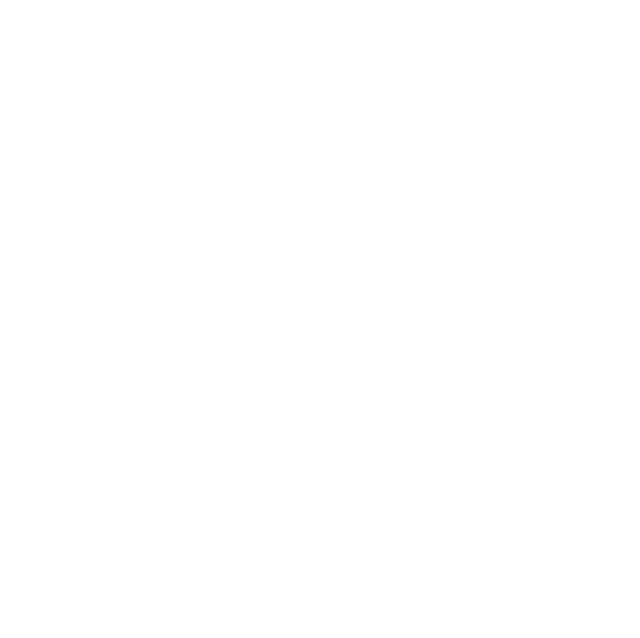
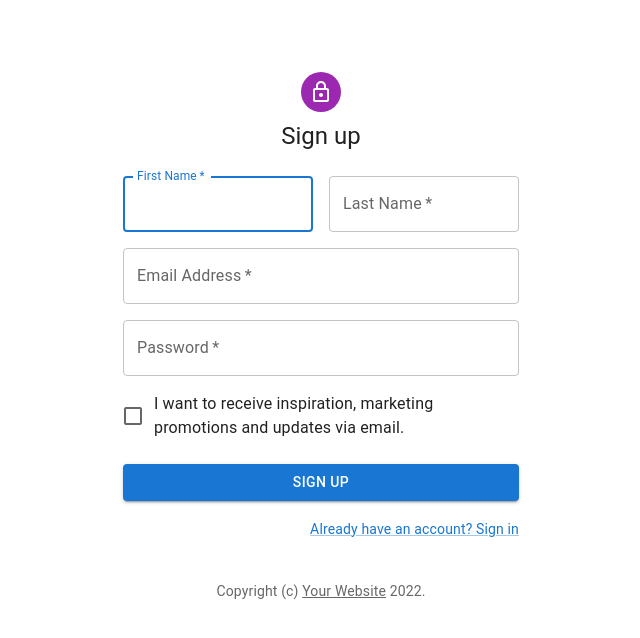
Before and after one commit to Atoyr/FighterPower, a React (Create React App) app: page /signup in a window 1280 px wide. Before the commit this address had no page. Shown: the top 638 px of the page, without its empty margins (319-959 px from the left). Built offline with nearby package versions, Linux system fonts and the light colour scheme; no server answers.

Commit message:
add signup

```diff
--- a/package.json
+++ b/package.json
@@ -14,6 +14,7 @@
     "@types/node": "^16.11.26",
     "@types/react": "^17.0.39",
     "@types/react-dom": "^17.0.13",
+    "firebase": "^9.6.8",
     "react": "^17.0.2",
     "react-dom": "^17.0.2",
     "react-router-dom": "^6.2.2",
--- a/src/App.tsx
+++ b/src/App.tsx
@@ -4,6 +4,7 @@
 
 import Index from 'pages/Index'
 import Signin from 'pages/Signin'
+import Signup from 'pages/Signup'
 import Home from 'pages/Home'
 
 const App = () => {
@@ -13,6 +14,7 @@
       <Routes>
         <Route path="/" element={<Index />} />
         <Route path="/signin" element={<Signin />} />
+        <Route path="/signup" element={<Signup />} />
         <Route path="/home" element={
           <RequireAuth>
             <Home />
--- /dev/null
+++ b/src/firebase.ts
@@ -0,0 +1,20 @@
+import { initializeApp } from "firebase/app"
+import { getAuth } from "firebase/auth";
+import { getFirestore } from 'firebase/firestore';
+
+const firebaseConfig = {
+    apiKey: process.env.REACT_APP_APIKEY,
+    authDomain: process.env.REACT_APP_AUTHDOMAIN,
+    projectId: process.env.REACT_APP_PROJECT_ID,
+    storageBucket: process.env.REACT_APP_STORAGE_BUCKET,
+    messagingSenderId: process.env.REACT_APP_MESSAGING_SENDER_ID,
+    appId: process.env.REACT_APP_APP_ID,
+    measurementId: process.env.REACT_APP_MEASUREMENT_ID
+};
+
+const app = initializeApp(firebaseConfig);
+const firebaseAuth = getAuth();
+const firebaseFirestore = getFirestore();
+
+export default app;
+export { firebaseAuth, firebaseFirestore }
--- /dev/null
+++ b/src/pages/Signup.tsx
@@ -0,0 +1,132 @@
+import * as React from 'react';
+import Avatar from '@mui/material/Avatar';
+import Button from '@mui/material/Button';
+import CssBaseline from '@mui/material/CssBaseline';
+import TextField from '@mui/material/TextField';
+import FormControlLabel from '@mui/material/FormControlLabel';
+import Checkbox from '@mui/material/Checkbox';
+import Link from '@mui/material/Link';
+import Grid from '@mui/material/Grid';
+import Box from '@mui/material/Box';
+import LockOutlinedIcon from '@mui/icons-material/LockOutlined';
+import Typography from '@mui/material/Typography';
+import Container from '@mui/material/Container';
+import { createTheme, ThemeProvider } from '@mui/material/styles';
+import { createUserWithEmailAndPassword } from 'firebase/auth'
+import { firebaseAuth } from '../firebase';
+
+function Copyright(props: any) {
+  return (
+    <Typography variant="body2" color="text.secondary" align="center" {...props}>
+      {'Copyright (c) '}
+      <Link color="inherit" href="https://mui.com/">
+        Your Website
+      </Link>{' '}
+      {new Date().getFullYear()}
+      {'.'}
+    </Typography>
+  );
+}
+
+const theme = createTheme();
+
+export default function SignUp() {
+  const handleSubmit = (event: React.FormEvent<HTMLFormElement>) => {
+    event.preventDefault();
+    const data = new FormData(event.currentTarget);
+    let email = String(data.get('email'));
+    let password = String(data.get('password'));
+    createUserWithEmailAndPassword(firebaseAuth, email, password);
+  };
+
+  return (
+    <ThemeProvider theme={theme}>
+      <Container component="main" maxWidth="xs">
+        <CssBaseline />
+        <Box
+          sx={{
+            marginTop: 8,
+            display: 'flex',
+            flexDirection: 'column',
+            alignItems: 'center',
+          }}
+        >
+          <Avatar sx={{ m: 1, bgcolor: 'secondary.main' }}>
+            <LockOutlinedIcon />
+          </Avatar>
+          <Typography component="h1" variant="h5">
+            Sign up
+          </Typography>
+          <Box component="form" noValidate onSubmit={handleSubmit} sx={{ mt: 3 }}>
+            <Grid container spacing={2}>
+              <Grid item xs={12} sm={6}>
+                <TextField
+                  autoComplete="given-name"
+                  name="firstName"
+                  required
+                  fullWidth
+                  id="firstName"
+                  label="First Name"
+                  autoFocus
+                />
+              </Grid>
+              <Grid item xs={12} sm={6}>
+                <TextField
+                  required
+                  fullWidth
+                  id="lastName"
+                  label="Last Name"
+                  name="lastName"
+                  autoComplete="family-name"
+                />
+              </Grid>
+              <Grid item xs={12}>
+                <TextField
+                  required
+                  fullWidth
+                  id="email"
+                  label="Email Address"
+                  name="email"
+                  autoComplete="email"
+                />
+              </Grid>
+              <Grid item xs={12}>
+                <TextField
+                  required
+                  fullWidth
+                  name="password"
+                  label="Password"
+                  type="password"
+                  id="password"
+                  autoComplete="new-password"
+                />
+              </Grid>
+              <Grid item xs={12}>
+                <FormControlLabel
+                  control={<Checkbox value="allowExtraEmails" color="primary" />}
+                  label="I want to receive inspiration, marketing promotions and updates via email."
+                />
+              </Grid>
+            </Grid>
+            <Button
+              type="submit"
+              fullWidth
+              variant="contained"
+              sx={{ mt: 3, mb: 2 }}
+            >
+              Sign Up
+            </Button>
+            <Grid container justifyContent="flex-end">
+              <Grid item>
+                <Link href="#" variant="body2">
+                  Already have an account? Sign in
+                </Link>
+              </Grid>
+            </Grid>
+          </Box>
+        </Box>
+        <Copyright sx={{ mt: 5 }} />
+      </Container>
+    </ThemeProvider>
+  );
+}
```
Also changed, not shown: src/hook/useAuthState.ts (added, +19 -0 lines), 1 other file (tests, documents, lock files or other folders).
